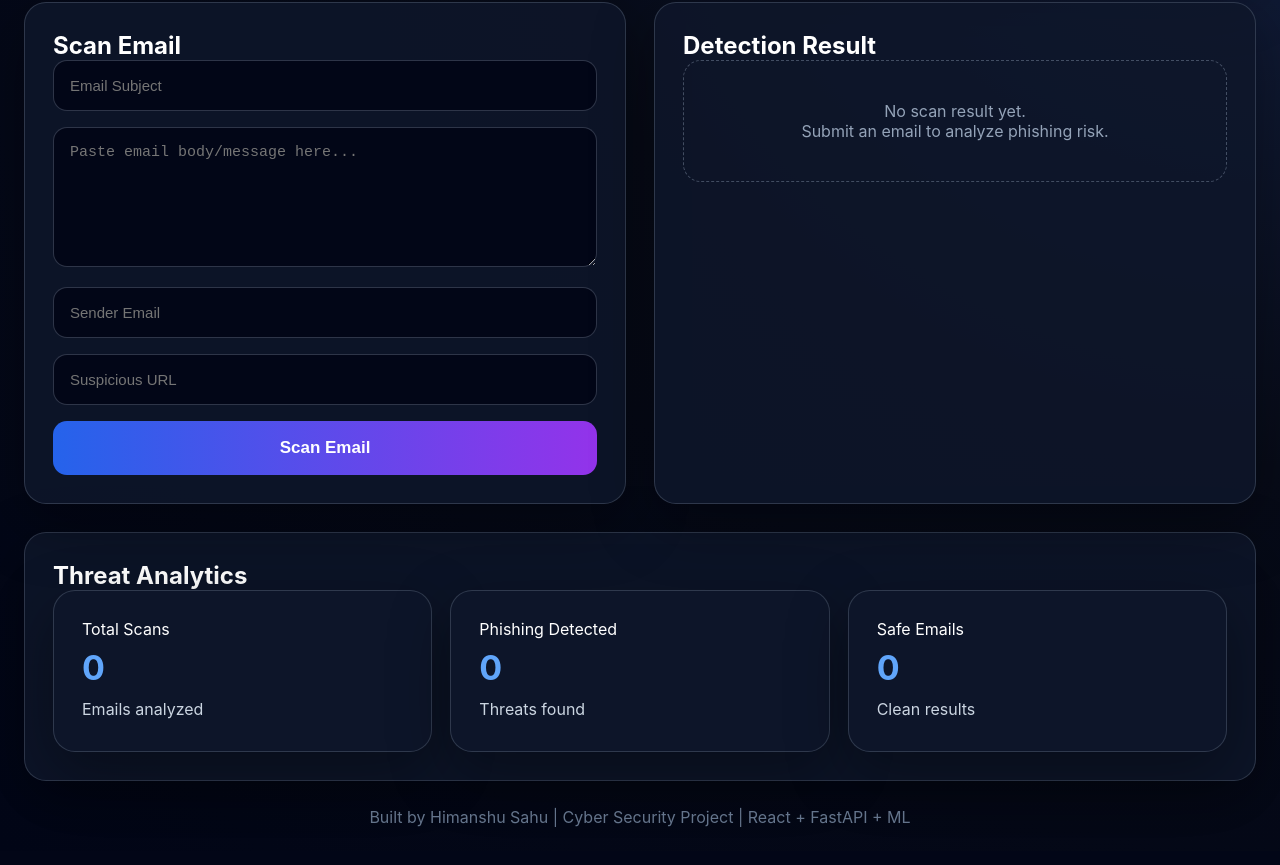
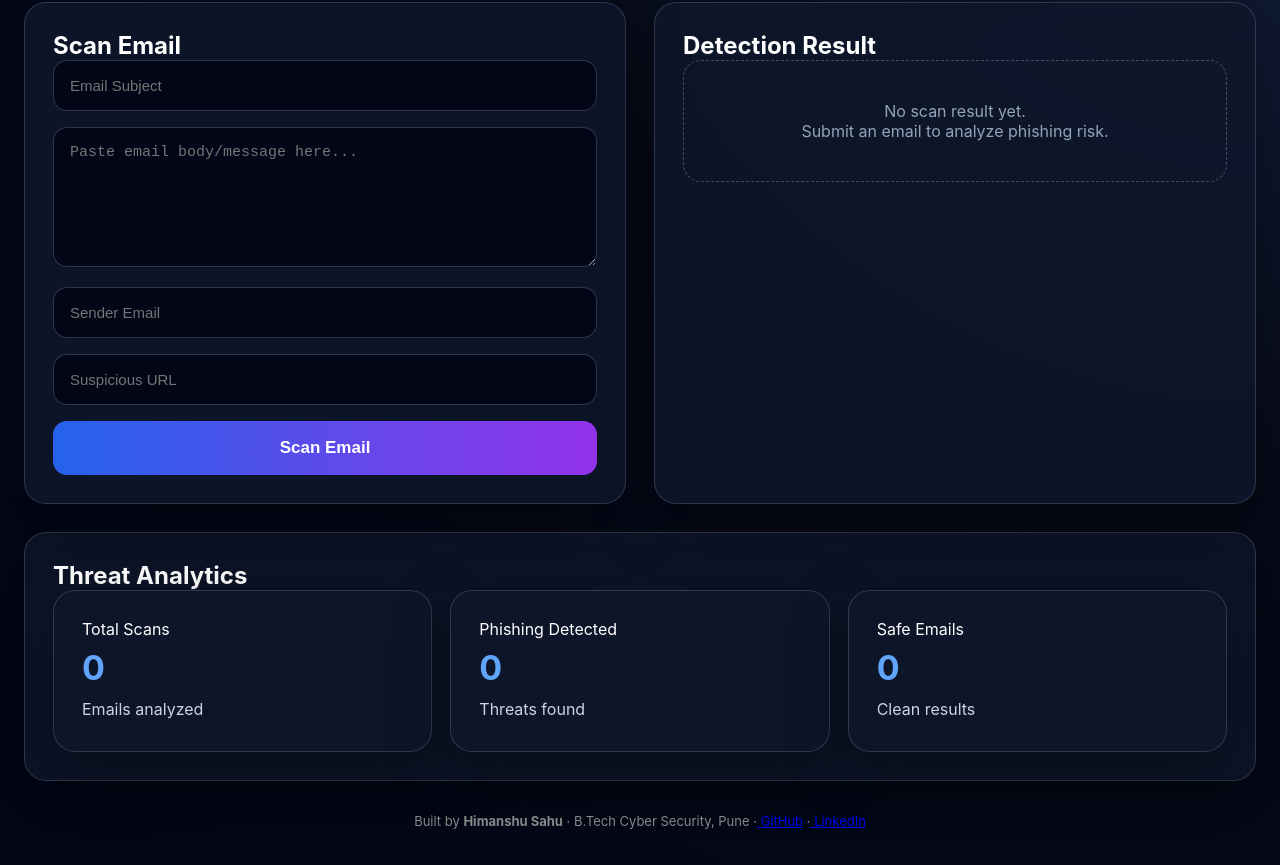
Before and after one commit to himanshu-04022006/phishing-detection-dashboard, a React (Vite) app in the folder frontend/: page / in a window 1280 px wide. Shown: the part 312-1177 px from the top of the page. Built offline with nearby package versions, Linux system fonts and the light colour scheme; no server answers.

Commit message:
Add professional footer

```diff
--- a/frontend/src/App.jsx
+++ b/frontend/src/App.jsx
@@ -316,9 +316,34 @@
         </div>
       </section>
 
-      <footer style={styles.footer}>
-        Built by Himanshu Sahu | Cyber Security Project | React + FastAPI + ML
-      </footer>
+      <footer
+  style={{
+    textAlign: "center",
+    padding: "12px",
+    fontSize: "13px",
+    color: "#888",
+    marginTop: "20px",
+  }}
+>
+  Built by <strong>Himanshu Sahu</strong> · B.Tech Cyber Security, Pune ·
+  <a
+    href="https://github.com/himanshu-04022006"
+    target="_blank"
+    rel="noreferrer"
+  >
+    {" "}
+    GitHub
+  </a>{" "}
+  ·
+  <a
+    href="https://www.linkedin.com/in/himanshu-sahu-a134a0283"
+    target="_blank"
+    rel="noreferrer"
+  >
+    {" "}
+    LinkedIn
+  </a>
+  </footer>
     </div>
   );
 }
```
